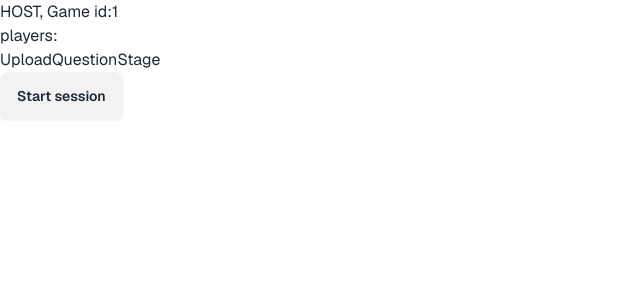
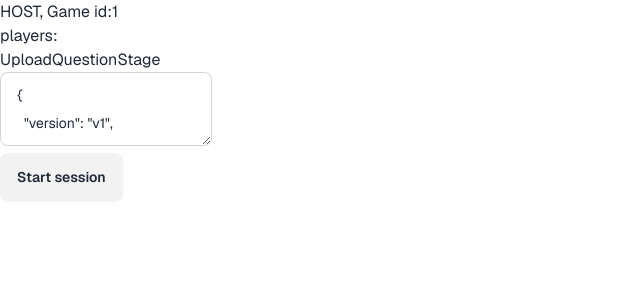
Before and after one commit to grygy/quiz-ed, a Next.js app in the folder quiz-ed-next/: page /1/host in a window 1280 px wide. Shown: the top 300 px of the page, without its empty margins (0-640 px from the left). Built offline with nearby package versions, Linux system fonts and the light colour scheme; no server answers.

Commit message:
feat: add upload quiz (#8)

```diff
--- a/quiz-ed-next/package.json
+++ b/quiz-ed-next/package.json
@@ -17,7 +17,8 @@
     "react-hook-form": "^7.53.0",
     "socket.io": "^4.7.5",
     "socket.io-client": "^4.7.5",
-    "uuid": "^10.0.0"
+    "uuid": "^10.0.0",
+    "zod": "^3.23.8"
   },
   "devDependencies": {
     "@tailwindcss/typography": "^0.5.15",
--- a/quiz-ed-next/src/app/[gameId]/host/page.tsx
+++ b/quiz-ed-next/src/app/[gameId]/host/page.tsx
@@ -46,7 +46,10 @@ export default function Page({ params }: { params: { gameId: string } }) {
       )}
 
       {stage === "uploadQuestions" && (
-        <UploadQuestionStage setStage={handleSetStage} />
+        <UploadQuestionStage
+          setStage={handleSetStage}
+          updateGameState={updateGameState}
+        />
       )}
       {stage === "startSession" && (
         <StartSessionStage setStage={handleSetStage} />
--- a/quiz-ed-next/src/components/states/host/upload-questions-stage.tsx
+++ b/quiz-ed-next/src/components/states/host/upload-questions-stage.tsx
@@ -1,16 +1,64 @@
 "use client";
 
 import { HostStage } from "@/app/[gameId]/host/page";
+import { QUIZ_JSON_EXAMPLE } from "@/constants/example";
+import { GameState } from "@/models/game-state";
+import { QuizSchema } from "@/models/question";
+import { useEffect, useState } from "react";
 
 type Props = {
   setStage: (stage: HostStage) => void;
+  updateGameState: (
+    setGameStateCallback: (gameState: GameState) => void
+  ) => void;
 };
 
-const UploadQuestionStage = ({ setStage }: Props) => {
+const UploadQuestionStage = ({ setStage, updateGameState }: Props) => {
+  const [quizJson, setQuizJson] = useState(
+    JSON.stringify(QUIZ_JSON_EXAMPLE, null, 2)
+  );
+  const [error, setError] = useState("");
+
+  useEffect(() => {
+    setError("");
+  }, [quizJson]);
+
+  const parseQuizJson = (quizJson: string) => {
+    try {
+      return QuizSchema.parse(JSON.parse(quizJson));
+    } catch {
+      setError("Invalid JSON");
+      return null;
+    }
+  };
+
+  const handleStartSession = () => {
+    const quiz = parseQuizJson(quizJson);
+    if (quiz) {
+      updateGameState((gameState) => {
+        const newGameState: GameState = {
+          ...gameState,
+          questions: quiz.questions,
+          quizTitle: quiz.quizTitle,
+        };
+        return newGameState;
+      });
+      setStage("startSession");
+    }
+  };
+
   return (
     <div>
       <h1>UploadQuestionStage</h1>
-      <button className="btn" onClick={() => setStage("startSession")}>
+      <textarea
+        className="textarea textarea-bordered"
+        placeholder="Quiz json"
+        value={quizJson}
+        onChange={(e) => setQuizJson(e.target.value)}
+      ></textarea>
+      <p className="text-error">{error}</p>
+
+      <button className="btn" onClick={handleStartSession}>
         Start session
       </button>
     </div>
--- a/quiz-ed-next/src/components/states/player/username-stage.tsx
+++ b/quiz-ed-next/src/components/states/player/username-stage.tsx
@@ -38,7 +38,7 @@ const UsernameStage = ({ setStage, gameId, visitorId }: Props) => {
         className="flex flex-col max-w-sm"
       >
         <input
-          className="input"
+          className="input input-bordered"
           {...register("name", {
             minLength: { value: 2, message: "Name needs to be longer" },
           })}
--- /dev/null
+++ b/quiz-ed-next/src/constants/example.ts
@@ -0,0 +1,67 @@
+import { Quiz } from "@/models/question";
+import { v4 } from "uuid";
+
+export const QUIZ_JSON_EXAMPLE: Quiz = {
+  version: "v1",
+  quizTitle: "Space quiz",
+  questions: [
+    {
+      answers: [],
+      id: v4(),
+      options: [
+        {
+          id: v4(),
+          isCorrect: true,
+          title: "Earth",
+        },
+        {
+          id: v4(),
+          isCorrect: false,
+          title: "Mars",
+        },
+        {
+          id: v4(),
+          isCorrect: false,
+          title: "Venus",
+        },
+        {
+          id: v4(),
+          isCorrect: false,
+          title: "Jupiter",
+        },
+      ],
+      question: "Which planet is the third from the sun?",
+      timeLimitInSeconds: 10,
+      timeToReadInSeconds: 5,
+    },
+    {
+      answers: [],
+      id: v4(),
+      options: [
+        {
+          id: v4(),
+          isCorrect: false,
+          title: "Neil Armstrong",
+        },
+        {
+          id: v4(),
+          isCorrect: true,
+          title: "Yuri Gagarin",
+        },
+        {
+          id: v4(),
+          isCorrect: false,
+          title: "Laika",
+        },
+        {
+          id: v4(),
+          isCorrect: false,
+          title: "Buzz Aldrin",
+        },
+      ],
+      question: "Who was the first human to travel to space?",
+      timeLimitInSeconds: 15,
+      timeToReadInSeconds: 5,
+    },
+  ],
+};
--- a/quiz-ed-next/src/models/game-state.ts
+++ b/quiz-ed-next/src/models/game-state.ts
@@ -1,6 +1,9 @@
 import { Player } from "./player";
+import { Question } from "./question";
 
 export type GameState = {
   gameId: number;
   players: Player[];
+  questions: Question[];
+  quizTitle: string;
 };
--- /dev/null
+++ b/quiz-ed-next/src/models/question.ts
@@ -0,0 +1,31 @@
+import { z } from "zod";
+
+const OptionSchema = z.object({
+  id: z.string(),
+  title: z.string(),
+  isCorrect: z.boolean(),
+});
+
+const AnswerSchema = z.object({
+  playerId: z.string(),
+  answerId: z.string(),
+});
+
+const QuestionSchema = z.object({
+  id: z.string(),
+  question: z.string(),
+  timeLimitInSeconds: z.number(),
+  timeToReadInSeconds: z.number(),
+  options: z.array(OptionSchema),
+  answers: z.array(AnswerSchema),
+});
+
+export type Question = z.infer<typeof QuestionSchema>;
+
+export const QuizSchema = z.object({
+  version: z.literal("v1"),
+  quizTitle: z.string(),
+  questions: z.array(QuestionSchema),
+});
+
+export type Quiz = z.infer<typeof QuizSchema>;
```
Also changed, not shown: 1 other file (tests, documents, lock files or other folders).
